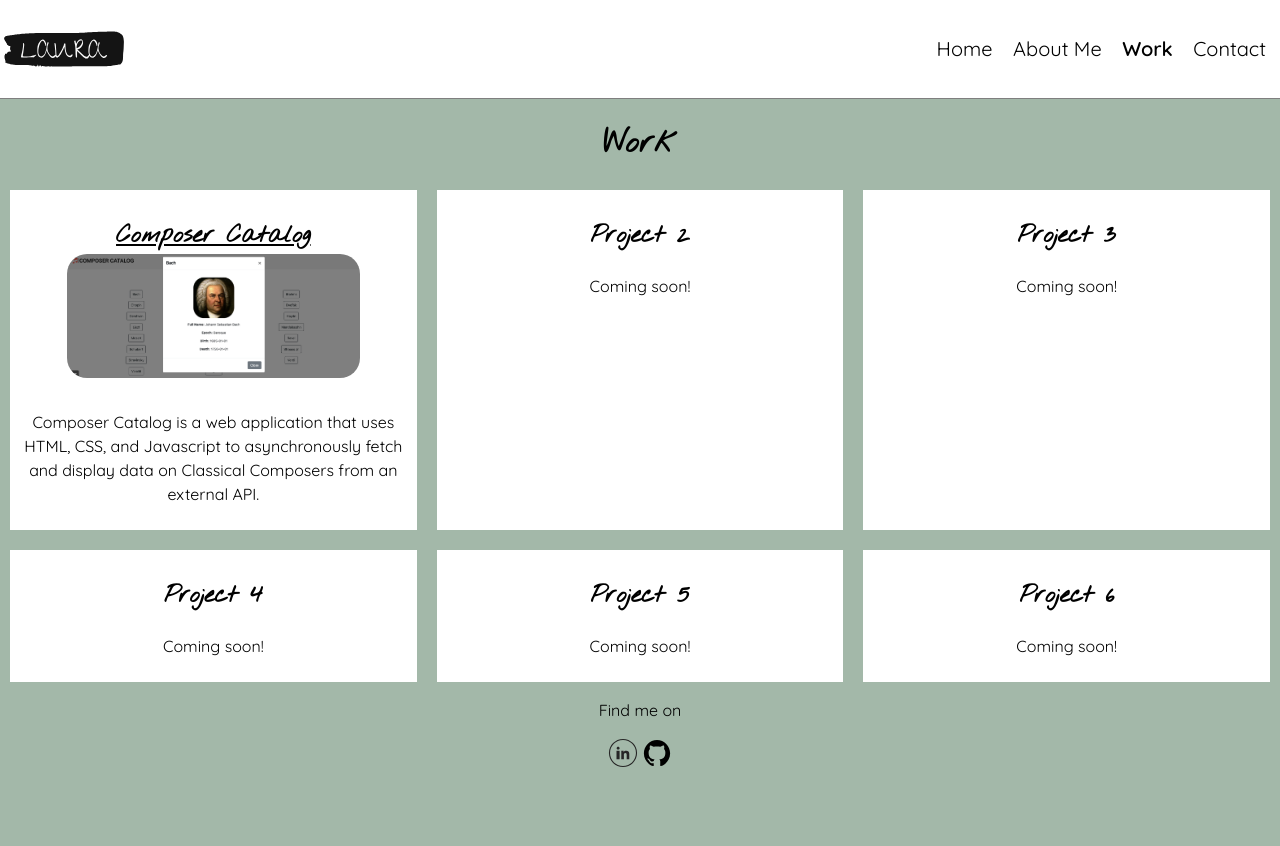
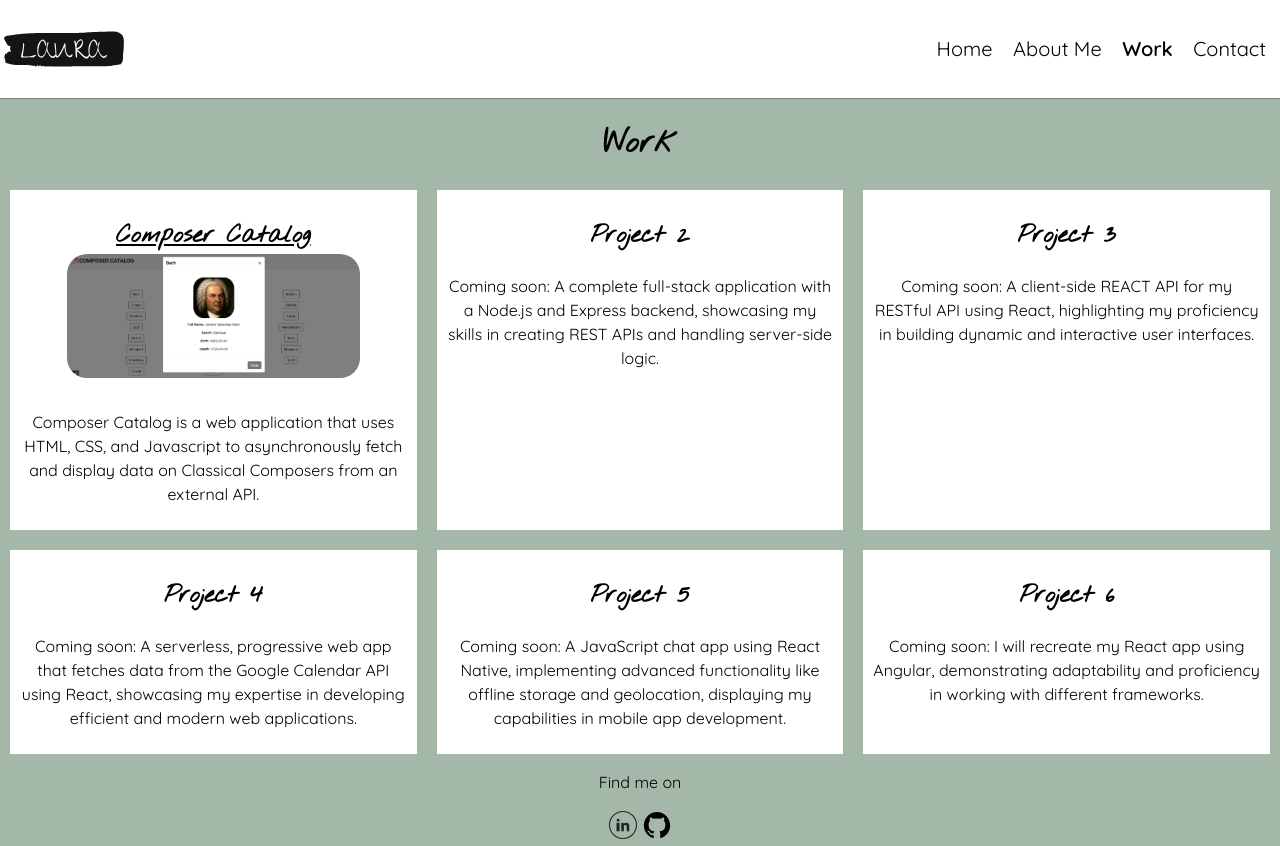
Before and after one commit to Lmancini19/portfolio-website, a plain HTML site: page work.html in a window 1280 px wide. Before the commit the page ends 800 px from the top, so only its background shows below. Drawn offline with Linux system fonts and the light colour scheme.

Commit message:
update project descriptions

```diff
--- a/work.html
+++ b/work.html
@@ -50,31 +50,31 @@
                 <div class="grid_item">
                     <h2>Project 2</h2>
                     <p>
-                        Coming soon!
+                        Coming soon: A complete full-stack application with a Node.js and Express backend, showcasing my skills in creating REST APIs and handling server-side logic.
                     </p>
                 </div>
                 <div class="grid_item">
                     <h2>Project 3</h2>
                     <p>
-                        Coming soon!
+                        Coming soon: A client-side REACT API for my RESTful API using React, highlighting my proficiency in building dynamic and interactive user interfaces.
                     </p>
                 </div>
                 <div class="grid_item">
                     <h2>Project 4</h2>
                     <p>
-                        Coming soon!
+                        Coming soon: A serverless, progressive web app that fetches data from the Google Calendar API using React, showcasing my expertise in developing efficient and modern web applications.
                     </p>
                 </div>
                 <div class="grid_item">
                     <h2>Project 5</h2>
                     <p>
-                        Coming soon!
+                        Coming soon: A JavaScript chat app using React Native, implementing advanced functionality like offline storage and geolocation, displaying my capabilities in mobile app development.
                     </p>
                 </div>
                 <div class="grid_item">
                     <h2>Project 6</h2>
                     <p>
-                        Coming soon!
+                        Coming soon: I will recreate my React app using Angular, demonstrating adaptability and proficiency in working with different frameworks.
                     </p>
                 </div>
             </div>
```
